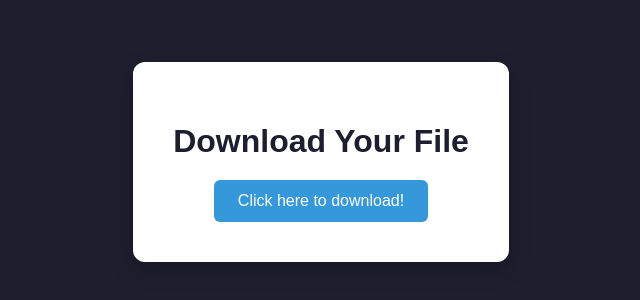
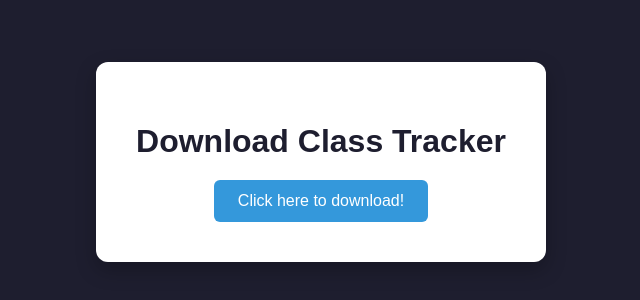
Before and after one commit to Libens-bufo/D424-Hosted-App, a plain HTML site: page index.html in a window 1280 px wide. Shown: the part 238-538 px from the top of the page, without its empty margins (319-959 px from the left). Drawn offline with Linux system fonts and the light colour scheme.

Commit message:
Update index.html

```diff
--- a/index.html
+++ b/index.html
@@ -45,7 +45,7 @@
 <body>
 
     <div class="container">
-        <h1>Download Your File</h1>
+        <h1>Download Class Tracker</h1>
         <a class="download-link" href="/class-tracker.apk" download>Click here to download!</a>
     </div>
 
```
